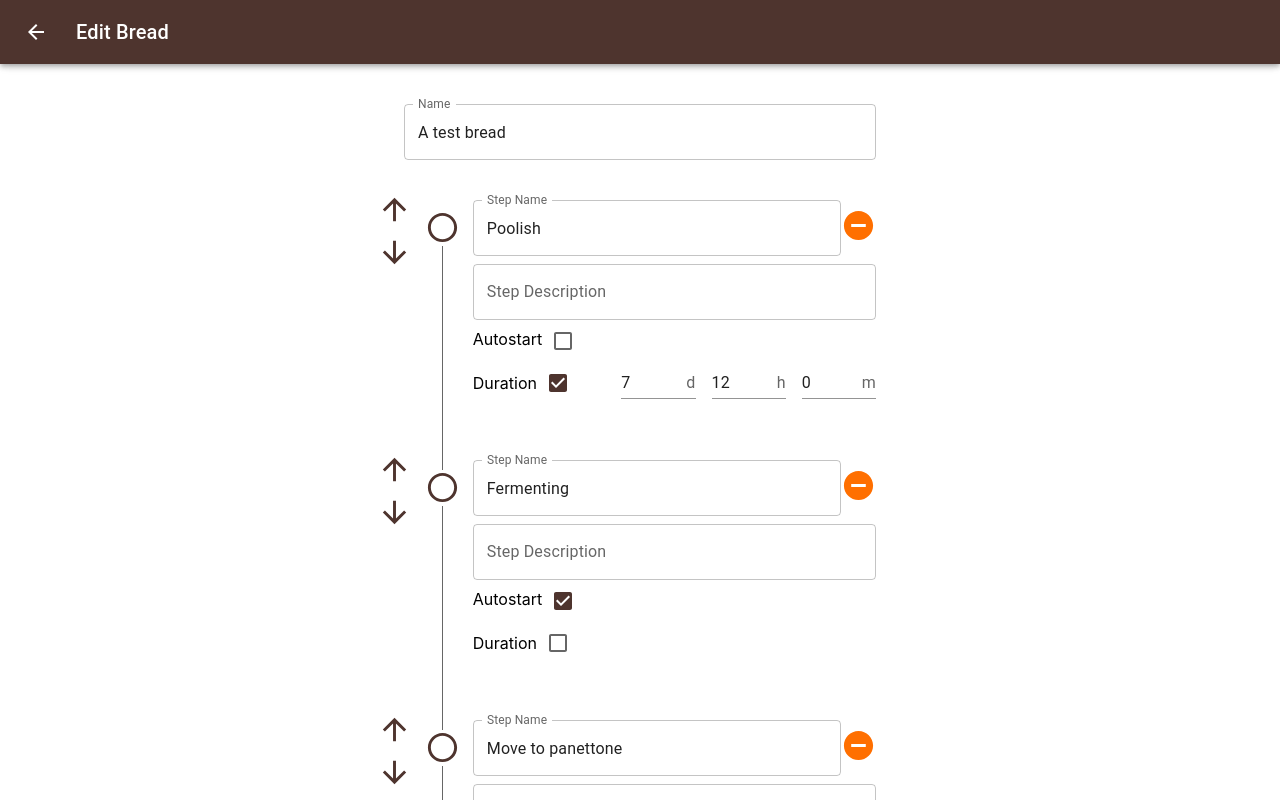
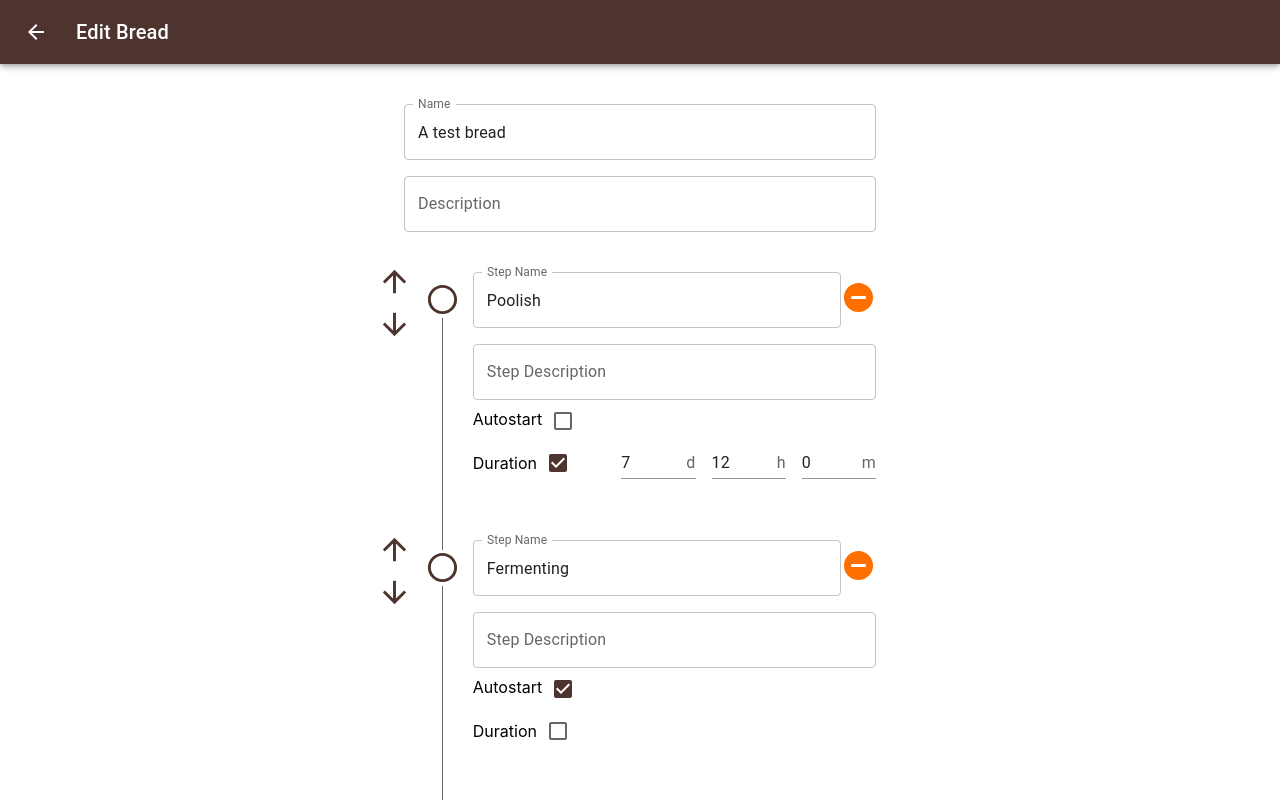
Before and after one commit to pewit90/yeastly, a React (Create React App) app: page /edit/1 in a window 1280 px wide. Shown: the top 800 px of the page. Built offline with nearby package versions, Linux system fonts and the light colour scheme.

Commit message:
Add bread description

```diff
--- a/src/components/BreadView.tsx
+++ b/src/components/BreadView.tsx
@@ -356,6 +356,11 @@ export function BreadView() {
       navigationIcon={navigationIcon}
       fabButton={editIcon}
     >
+      {bread.description && (
+        <Typography variant="subtitle1" my="2rem">
+          {bread.description}
+        </Typography>
+      )}
       <Box mt="1rem">
         {bread.steps.map((step: Step, index) => (
           <StepView
--- a/src/components/EditBread.tsx
+++ b/src/components/EditBread.tsx
@@ -189,7 +189,7 @@ function EditStep(props: {
           onClick={() => props.onDelete()}
         />
       </Box>
-      <Box>
+      <Box mt="0.5rem">
         <TextField
           label="Step Description"
           multiline
@@ -348,6 +348,12 @@ export function EditBread() {
     });
     setBread(newBread);
   };
+  const handleBreadDescriptionChange = (description: string) => {
+    const newBread = produce(bread, (draft) => {
+      draft.description = description;
+    });
+    setBread(newBread);
+  };
   return (
     <Page title="Edit Bread" navigationIcon={navigationIcon}>
       <Stack padding={5}>
@@ -355,6 +361,14 @@ export function EditBread() {
           label="Name"
           value={bread.name}
           onChange={(e) => handleBreadNameChange(e.target.value)}
+        />
+        <TextField
+          label="Description"
+          multiline
+          fullWidth
+          value={bread.description}
+          onChange={(e) => handleBreadDescriptionChange(e.target.value)}
+          sx={{ mt: "1rem" }}
         />
         <EditSteps
           steps={bread.steps}
--- a/src/components/common/ProgressStepperElement.tsx
+++ b/src/components/common/ProgressStepperElement.tsx
@@ -3,7 +3,7 @@ import { ReactElement } from "react";
 
 export function ProgressStepperElement(props: {
   left?: ReactElement;
-  leftWidth: string; // left should have a minWidth to ensure center lines are all aligned
+  leftWidth: string; // left should have a fixed width to ensure center lines are all aligned
   icon: ReactElement;
   iconOffset?: string;
   right?: ReactElement;
--- a/src/model/bread.ts
+++ b/src/model/bread.ts
@@ -27,7 +27,8 @@ export class Bread {
     public readonly uuid: number,
     public readonly name: string,
     public readonly steps: Step[],
-    public readonly createdTimestamp: Date
+    public readonly createdTimestamp: Date,
+    public readonly description?: string
   ) {}
 
   static fromObject(obj: any): Bread {
@@ -35,7 +36,8 @@ export class Bread {
       obj.uuid as number,
       obj.name,
       obj.steps ? obj.steps.map((el: any) => Step.fromObject(el)) : [],
-      toDateOrUndefined(obj.createdTimestamp) ?? new Date() // TODO throw error if undefined
+      toDateOrUndefined(obj.createdTimestamp) ?? new Date(), // TODO throw error if undefined
+      obj.description
     );
   }
 
--- a/src/testing/input/bread3.json
+++ b/src/testing/input/bread3.json
@@ -1,6 +1,7 @@
 {
   "uuid": 3,
   "name": "Bubble Boy",
+  "description":"A very bubbly boy with high hydration.",
   "createdTimestamp": "2022-08-20T09:30:00.000Z",
   "steps": [
     {
```
